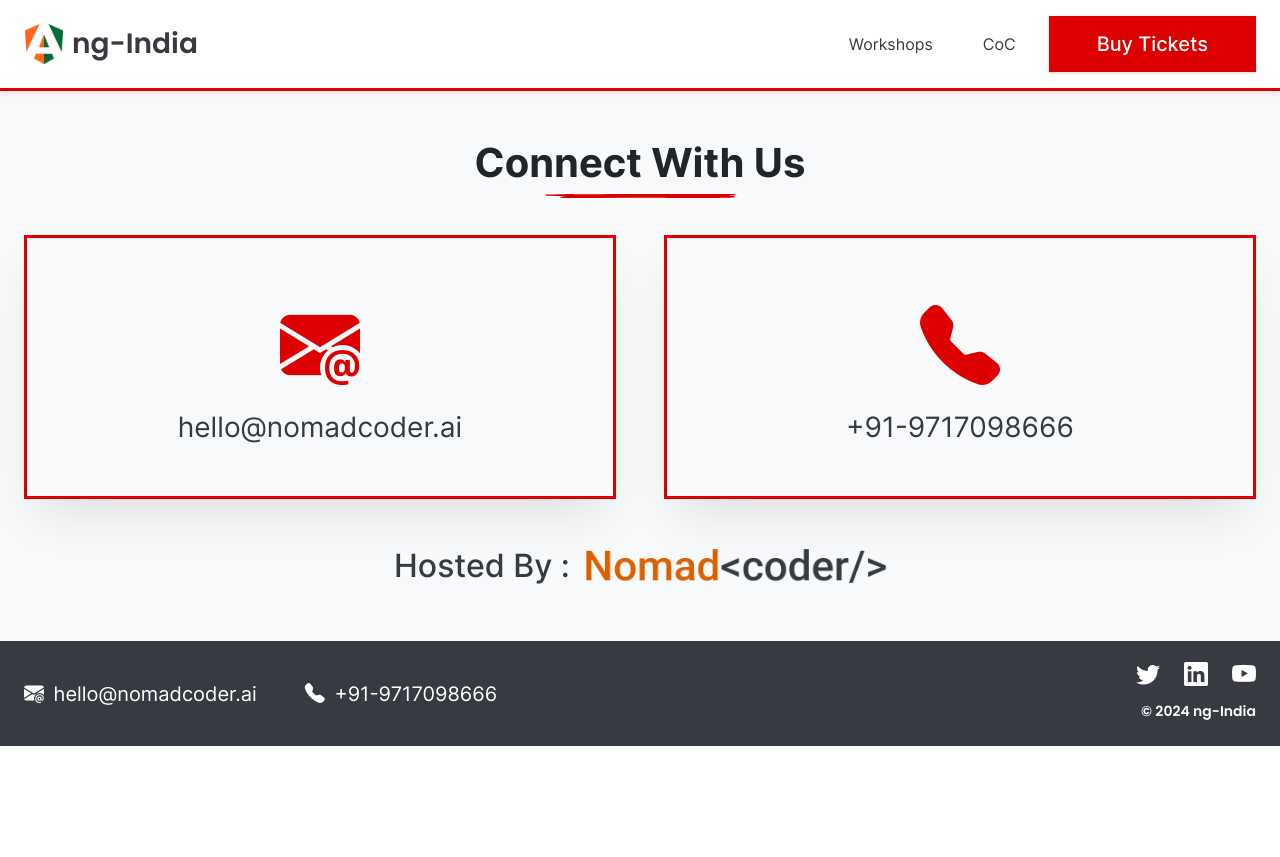
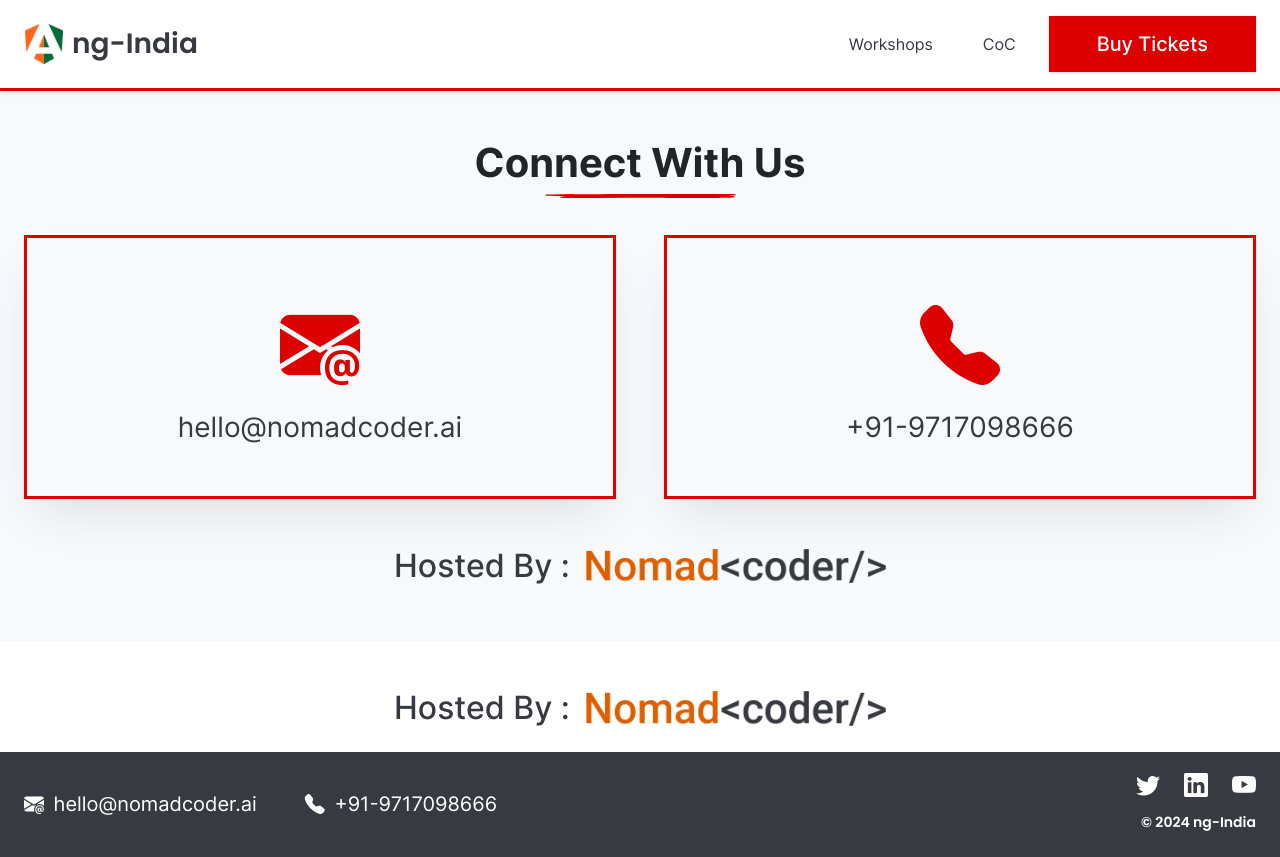
Before and after one commit to debugmodedotnet/ngindia2025, an Angular app: page /contact in a window 1280 px wide. Before the commit the page ends 800 px from the top, so only its background shows below. Built offline with nearby package versions, Linux system fonts and the light colour scheme.

Commit message:
Minor changes

```diff
--- a/src/app/components/footer/footer.component.html
+++ b/src/app/components/footer/footer.component.html
@@ -1,3 +1,16 @@
+<section class="pb-3">
+  <h2
+    class="mt-5 text-center nmc-dark-grey d-flex align-items-center justify-content-center"
+  >
+    Hosted By :
+    <img
+      class="logo ms-3"
+      src="assets/images/logo/nomadcoder-logo.png"
+      alt=""
+    />
+  </h2>
+</section>
+
 <footer class="nmc-bg-dark-grey py-3">
   <div class="text-center container-boxed">
     <div class="d-flex align-items-center justify-content-between">
--- a/src/app/components/footer/footer.component.scss
+++ b/src/app/components/footer/footer.component.scss
@@ -0,0 +1,4 @@
+.logo {
+    width: 300px;
+    height: auto;
+}
```
